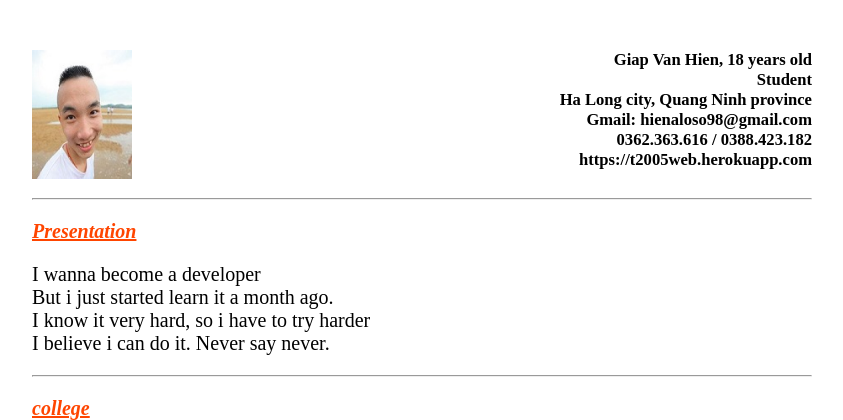
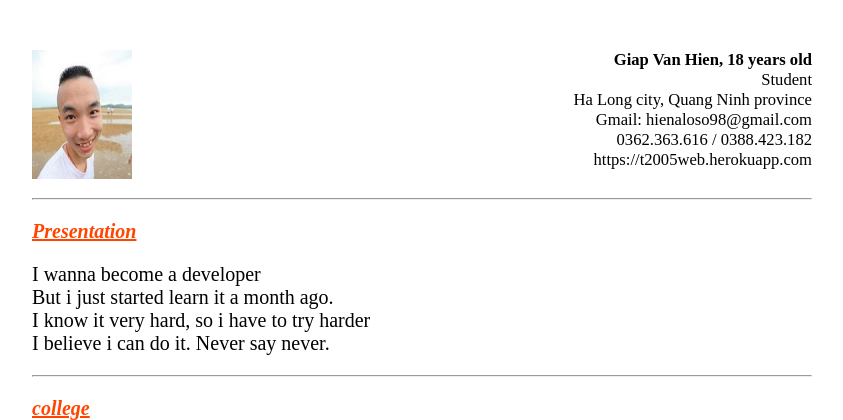
Before and after one commit to giaphien363/t2005e_web, a PHP site: page / in a window 1280 px wide. Shown: the top 420 px of the page, without its empty margins (168-1011 px from the left). Run offline with PHP 8.4, Linux system fonts and the light colour scheme.

Commit message:
assignment_2

```diff
--- a/css/assignment_2.css
+++ b/css/assignment_2.css
@@ -7,6 +7,7 @@ body {
 }
 
 h5{
+    font-weight: 400;
     text-align: right;
 }
 
```
